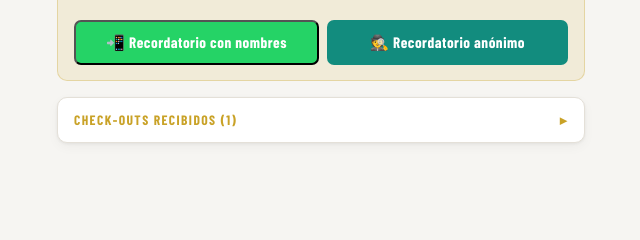
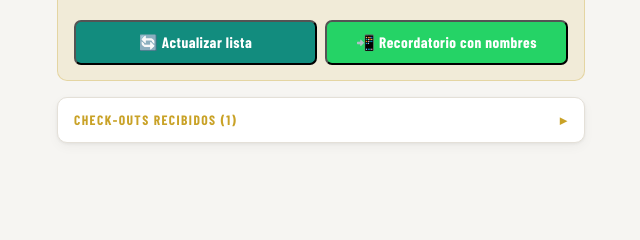
Before and after one commit to nesdimuk/miplantel, a FastAPI app: template app/templates/informe_post.html in a window 1280 px wide. Shown: the part 387-627 px from the top of the page, without its empty margins (319-959 px from the left). Run offline with FastAPI, Linux system fonts and the light colour scheme; the template is opened without the code that fills it: most values are stand-ins (such as "Sample title", 1, 10 or a date in 2020); some web fonts are replaced.

Commit message:
ux: separar actualizar lista y enviar recordatorio en /post

```diff
--- a/app/templates/informe_post.html
+++ b/app/templates/informe_post.html
@@ -55,23 +55,18 @@
   {% endif %}
 
   {# ── SIN CHECKOUT ── #}
-  {% if sin_checkout %}
   <h2 class="section-title" id="titulo-sin-checkout">⏳ Sin check-out ({{ sin_checkout|length }})</h2>
   <div class="pendientes-box">
     <ul class="pendientes-list" id="lista-sin-checkout">
       {% for p in sin_checkout %}<li>{{ p.nombre }}</li>{% endfor %}
     </ul>
     <div class="btn-copy-group">
+      <button class="btn-wa btn-wa-sec" onclick="actualizarLista()">🔄 Actualizar lista</button>
       <button class="btn-wa" id="btn-recordatorio-nombres" onclick="enviarRecordatorio()">
         📲 Recordatorio con nombres
       </button>
-      <a class="btn-wa btn-wa-sec" target="_blank"
-         href="https://wa.me/?text={{ ('⚽ ' ~ categoria.nombre ~ ' — ' ~ fecha.strftime('%d/%m') ~ '\n\n' ~ con_checkout|length|string ~ ' jugadores ya hicieron su check-out.\n\n¡Regístralo aquí 👉 ' ~ checkout_url)|urlencode }}">
-        🕵️ Recordatorio anónimo
-      </a>
     </div>
   </div>
-  {% endif %}
 
   {# ── CHECKOUTS ── #}
   {% if con_checkout %}
@@ -99,39 +94,34 @@
 </div>
 
 <script>
-async function enviarRecordatorio() {
-  const btn = document.getElementById('btn-recordatorio-nombres');
-  btn.textContent = '⏳ Cargando...';
-  btn.disabled = true;
+async function actualizarLista() {
   try {
     const res = await fetch('/api/sin-checkout/{{ categoria.id }}/{{ fecha_str }}');
     const data = await res.json();
-
-    // Actualizar lista visual
     const lista = document.getElementById('lista-sin-checkout');
+    const titulo = document.getElementById('titulo-sin-checkout');
     if (lista) {
       lista.innerHTML = data.pendientes.length
         ? data.pendientes.map(n => `<li>${n}</li>`).join('')
         : '<li style="color:var(--muted)">¡Todos completaron! 🎉</li>';
     }
-    const titulo = document.getElementById('titulo-sin-checkout');
     if (titulo) titulo.textContent = `⏳ Sin check-out (${data.pendientes.length})`;
+  } catch(e) {
+    alert('Error al actualizar. Intenta de nuevo.');
+  }
+}
 
-    if (!data.pendientes || data.pendientes.length === 0) {
-      btn.textContent = '✅ Todos completaron';
-      return;
-    }
-    const nombres = data.pendientes.join('\n');
-    const texto = `⚽ {{ categoria.nombre }} — {{ fecha.strftime('%d/%m') }}\n\n⏳ Falta el check-out de:\n${nombres}\n\n¡Regístralo aquí 👉 {{ checkout_url }}`;
-    window.open('https://wa.me/?text=' + encodeURIComponent(texto), '_blank');
-  } catch(e) {
-    alert('Error al obtener la lista. Intenta de nuevo.');
-  } finally {
-    if (btn.textContent !== '✅ Todos completaron') {
-      btn.textContent = '📲 Recordatorio con nombres';
-    }
-    btn.disabled = false;
+function enviarRecordatorio() {
+  const lista = document.getElementById('lista-sin-checkout');
+  const nombres = lista
+    ? [...lista.querySelectorAll('li')].map(li => li.textContent.trim()).filter(n => n && !n.includes('🎉'))
+    : [];
+  if (!nombres.length) {
+    alert('¡Todos han hecho check-out! 🎉');
+    return;
   }
+  const texto = `⚽ {{ categoria.nombre }} — {{ fecha.strftime('%d/%m') }}\n\n⏳ Falta el check-out de:\n${nombres.join('\n')}\n\n¡Regístralo aquí 👉 {{ checkout_url }}`;
+  window.open('https://wa.me/?text=' + encodeURIComponent(texto), '_blank');
 }
 </script>
 </body>
```
